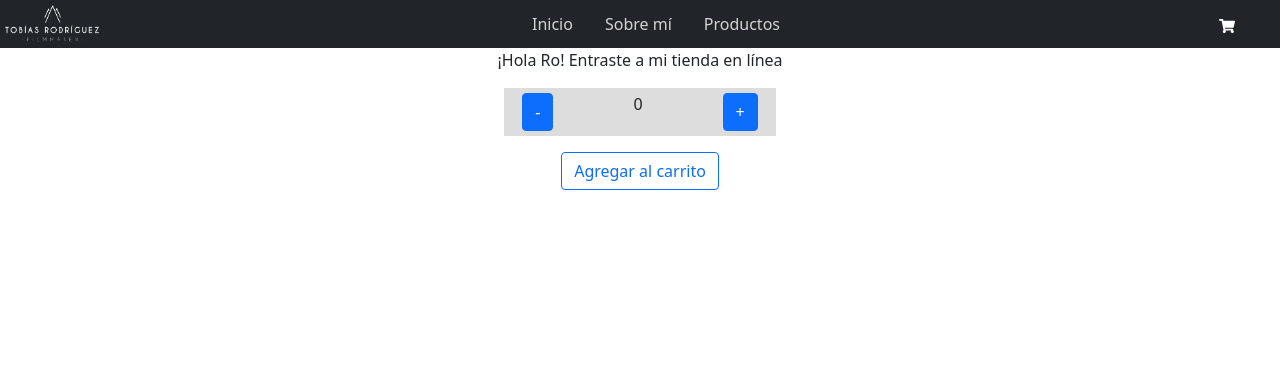
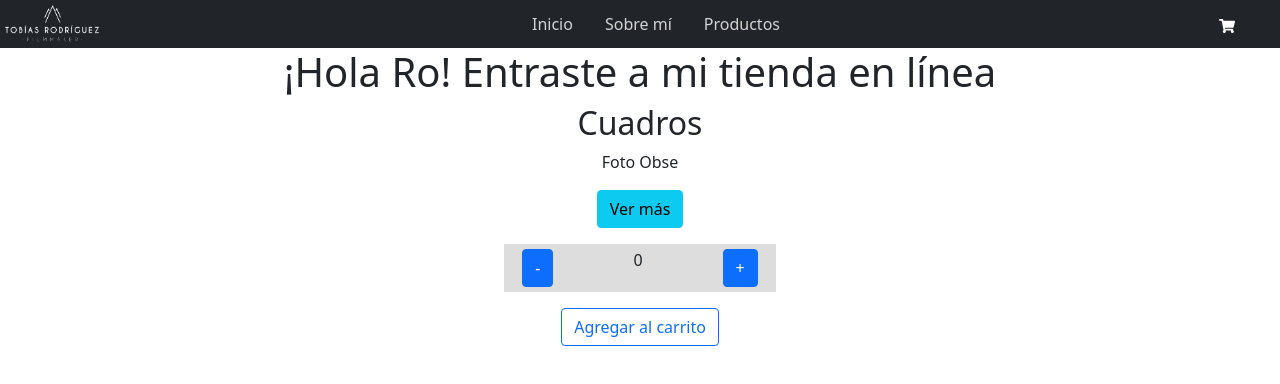
Before and after one commit to rociogirardini/ecommerce, a React (Create React App) app: page / in a window 1280 px wide. Shown: the top 384 px of the page. Built offline with nearby package versions, Linux system fonts and the light colour scheme.

Commit message:
Agregado de más funcionalidades al ItemCount

```diff
--- a/src/App.css
+++ b/src/App.css
@@ -57,3 +57,13 @@
   align-items: center;
   margin-top:1rem;
 }
+.btn__InfoItem{
+  display: flex;
+  justify-content: center;
+  margin-right:auto;
+  margin-left: auto;
+}
+.spaceInfo{
+  display: flex;
+  justify-content: center;
+}
--- a/src/App.js
+++ b/src/App.js
@@ -3,13 +3,12 @@ import Navbar from './components/Navbar';
 import "bootstrap/dist/css/bootstrap.css";
 import "bootstrap/dist/js/bootstrap.bundle.min.js";
 import PropGreeting from './components/ItemListContainer';
-import ItemCount from './components/ItemCount';
+
 function App() {
   return (
     <div className="App">
       <Navbar />
-      <PropGreeting props="Ro" />
-      <ItemCount />
+      <PropGreeting nombre="Ro" titulo="Cuadros" item="Foto Obse"/>
     </div>
   );
 }
--- a/src/components/ItemCount.js
+++ b/src/components/ItemCount.js
@@ -1,12 +1,25 @@
 import { useState } from 'react';
-function ItemCount() {
-    const [contador, setContador] = useState(0);
+const ItemCount = ({item, initial, stock}) => {
+    const [contador, setContador] = useState(initial)
+    const sumar = () =>{
+        if(contador < stock){
+            setContador (contador + 1)
+        }
+    }
+    const restar = () =>{
+        if (contador > 0){
+            setContador (contador - 1)
+        }
+    }
     return (
         <div>
+            <div className='photoSpace'>
+            <p>{item}</p>
+            </div>
             <div className="countSpace">
-                <button className="btn btn-primary" onClick={() => setContador(contador - 1)}>-</button>
+                <button className="btn btn-primary" onClick={restar}>-</button>
                 <p>{contador}</p>
-                <button className="btn btn-primary" onClick={() => setContador(contador + 1)}>+</button>
+                <button className="btn btn-primary" onClick={sumar}>+</button>
             </div>
             <div className="btn__agregarCarrito">
             <button className='btn btn-outline-primary'>Agregar al carrito</button>
--- a/src/components/ItemListContainer.js
+++ b/src/components/ItemListContainer.js
@@ -1,6 +1,25 @@
-const PropGreeting = ({props}) =>{
-    return(
-        <p class="greeting">¡Hola {props}! Entraste a mi tienda en línea</p>
+import ItemCount from "./ItemCount"
+import { useState } from 'react';
+
+const PropGreeting = ({ nombre, titulo, item }) => {
+    const [mostrar, setMostrar] = useState(false)
+    const verMas = () => {
+        setMostrar(!mostrar)
+        console.log(mostrar)
+    }
+    return (
+        <div>
+            <h1 className="greeting">¡Hola {nombre}! Entraste a mi tienda en línea</h1>
+            <h2 className="greeting">{titulo}</h2>
+            <div className="spaceInfo">
+                <p>{item}</p>
+            </div>
+            <div className="spaceInfo">
+                <button className="btn btn-info" onClick={verMas}>{mostrar ? 'Ver menos' : 'Ver más'}</button>
+                {mostrar ? <span>Esta fotografía fue tomada en el Observatorio de Bosque Alegre.</span> : ""}
+            </div>
+            <ItemCount initial={0} stock={4} />
+        </div>
     )
 }
 export default PropGreeting;
```
